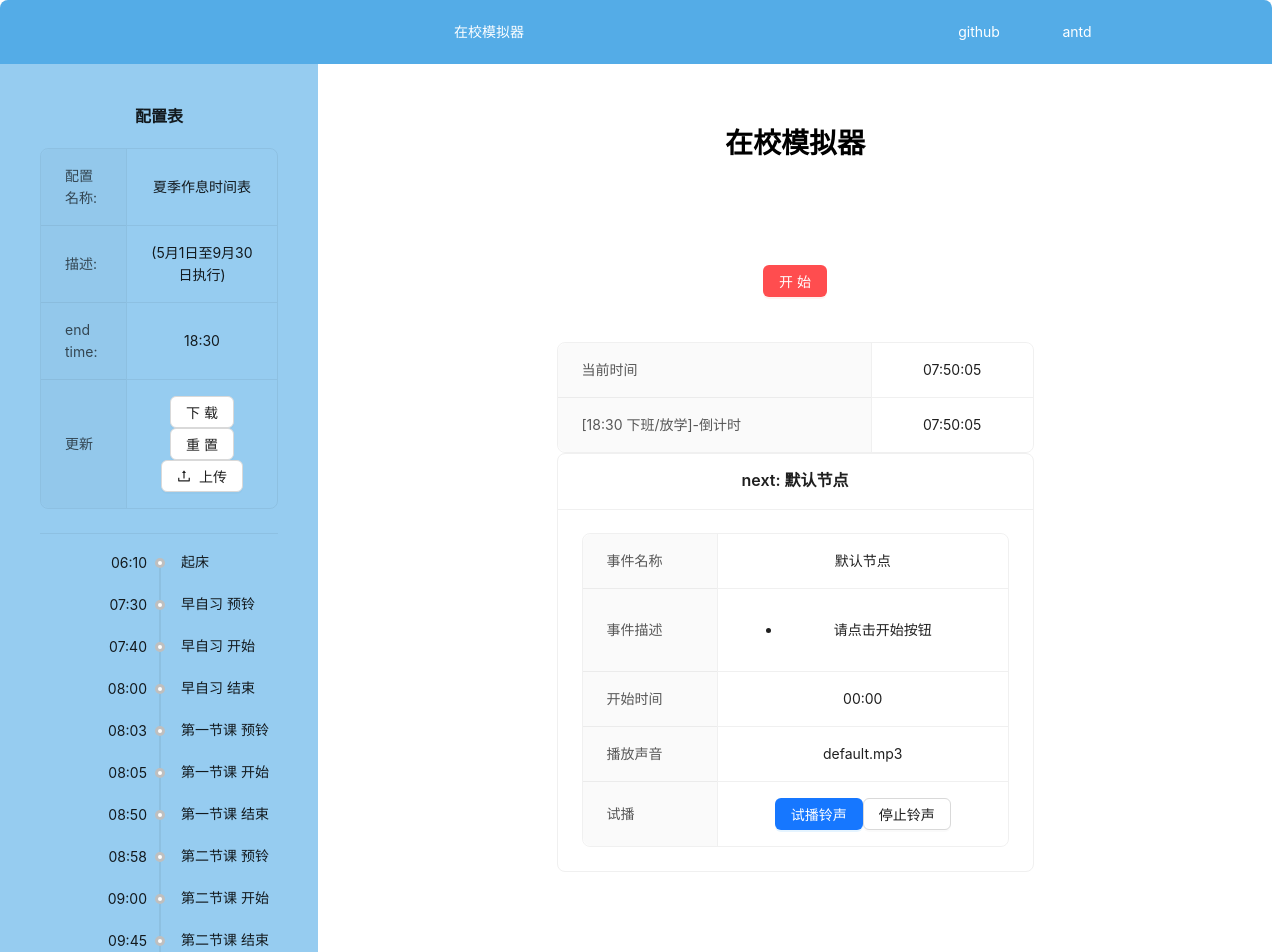
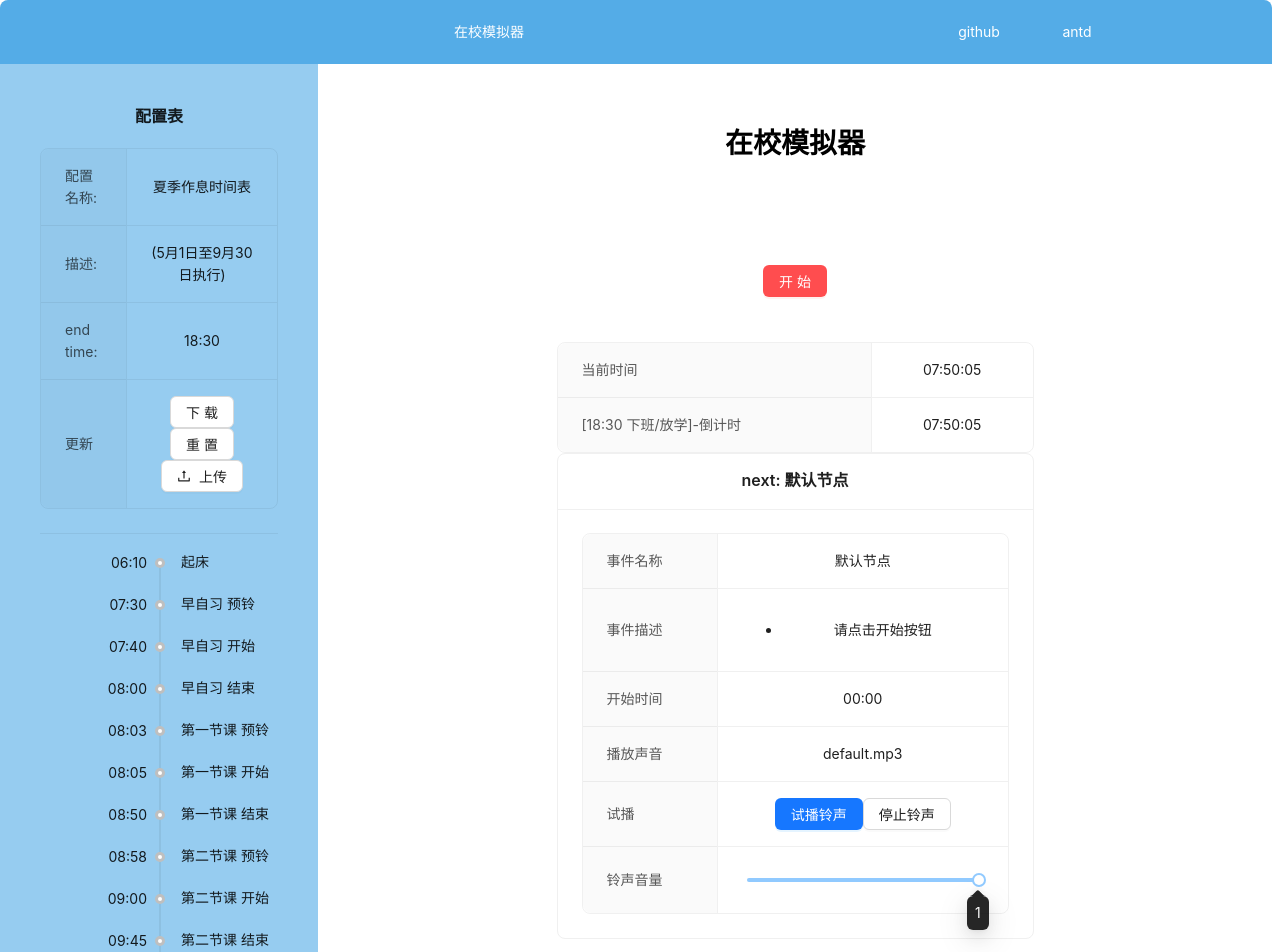
Before and after one commit to Keyboard-Society/school-broadcast-simulator, a React (Create React App) app: page / in a window 1280 px wide. Shown: the top 952 px of the page. Built offline with nearby package versions, Linux system fonts and the light colour scheme.

Commit message:
feature: 增加音量控制

```diff
--- a/src/App.tsx
+++ b/src/App.tsx
@@ -1,6 +1,7 @@
 // src/App.tsx
 
-import { Button, Col, Descriptions, Flex, Layout, Row } from "antd";
+import { Button, Col, Descriptions, Flex, Layout, Row, Slider } from "antd";
+
 import React, { useRef, useState } from "react";
 import "./App.css";
 import { CalculateRemainingTime, getNow, getNowString } from "./Clock";
@@ -8,6 +9,7 @@ import Card from "./Component/Card";
 import Header from "./Component/Header";
 import SoundPlayer from "./SoundPlayer";
 
+import Markdown from "react-markdown";
 import Sider from "./Component/Sider";
 import {
   NodeProps,
@@ -17,7 +19,6 @@ import {
   next_node,
 } from "./Node";
 import { getSchedule } from "./ScheduleManagement";
-import Markdown from "react-markdown";
 
 const { Footer, Content } = Layout;
 
@@ -102,6 +103,15 @@ const App: React.FC = () => {
     width: "25%",
   };
 
+  const setSoundInSoundPlayerVolume = (value: number) => {
+    if (isNaN(value)) {
+      return;
+    }
+    if (soundPlayerRef.current) {
+      soundPlayerRef.current.setVolume(value);
+    }
+  };
+
   return (
     <Flex gap="large" wrap="wrap">
       <Layout className="layoutStyle">
@@ -141,6 +151,7 @@ const App: React.FC = () => {
                   node={nextNodeSaver.current}
                   playSound={playSoundInSoundPlayer}
                   stopSound={stopSoundInSoundPlayer}
+                  setVolume={setSoundInSoundPlayerVolume}
                 />
               </Col>
               <Col span={6}></Col>
--- a/src/Component/Card.tsx
+++ b/src/Component/Card.tsx
@@ -1,25 +1,32 @@
 // src/Timeline.tsx
 import React, { useEffect, useRef, useState } from "react";
 import { NodeProps } from "../Node";
-import { Button, Card, Descriptions } from "antd";
+import { Button, Card, Descriptions, Typography, Slider } from "antd";
 // import rehypeHighlight from 'rehype-highlight'
 import Markdown from "react-markdown";
+
+const { Text, Link } = Typography;
 
 interface CardComponentProps {
   node: NodeProps;
   playSound: () => void;
   stopSound: () => void;
+  setVolume: (value: number) => void;
 }
 
 const CardComponent: React.FC<CardComponentProps> = ({
   node,
   playSound,
   stopSound,
+  setVolume,
 }) => {
   return (
     <Card title={"next: " + node.name}>
       <Descriptions bordered column={1}>
-        <Descriptions.Item label="事件名称 ">{node.name}</Descriptions.Item>
+        <Descriptions.Item label="事件名称 ">
+          {" "}
+          <Text>{node.name}</Text>
+        </Descriptions.Item>
         {node.note && (
           <Descriptions.Item label="事件描述 ">
             <Markdown>{node.note}</Markdown>
@@ -35,6 +42,16 @@ const CardComponent: React.FC<CardComponentProps> = ({
           </Button>
           <Button onClick={stopSound}>停止铃声</Button>
         </Descriptions.Item>
+        <Descriptions.Item label="铃声音量 ">
+          <Slider
+            defaultValue={30}
+            tooltip={{ open: true }}
+            min={0}
+            max={1}
+            step={0.01}
+            onChange={setVolume}
+          />
+        </Descriptions.Item>
       </Descriptions>
     </Card>
   );
--- a/src/SoundPlayer.tsx
+++ b/src/SoundPlayer.tsx
@@ -80,10 +80,16 @@ class SoundPlayer extends React.Component<SoundPlayerProps, SoundPlayerState> {
     });
   };
 
+  setVolume = (target_volume: number) => {
+    console.log(this.audioRef.current!.volume); // 1
+    this.audioRef.current!.volume = target_volume;
+    console.log(this.audioRef.current!.volume); // 1
+  };
+
   render() {
     return (
       <div>
-        <audio ref={this.audioRef} src={this.props.audioSrc} />
+        <audio id="audio" ref={this.audioRef} src={this.props.audioSrc} />
       </div>
     );
   }
```
Also changed, not shown: 1 other file (tests, documents, lock files or other folders).
